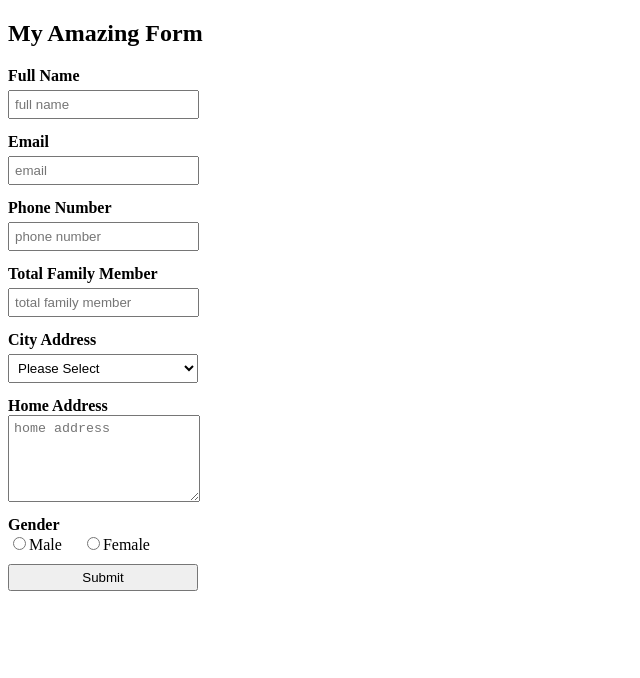
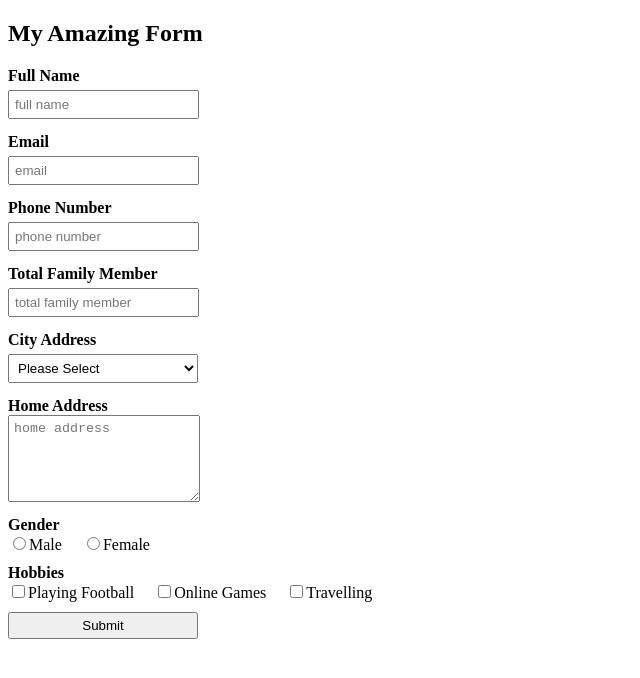
Before and after one commit to ridoansaleh/dynamic-form-json, a React (Create React App) app in the folder examples/: page / in a window 1280 px wide. Shown: the top 678 px of the page, without its empty margins (0-640 px from the left). Built offline with nearby package versions, Linux system fonts and the light colour scheme.

Commit message:
feat: add checkbox field (#11)

```diff
--- a/examples/src/data/formData.js
+++ b/examples/src/data/formData.js
@@ -130,5 +130,20 @@ export const formData = [
         params: ["gender is required"]
       }
     ]
+  },
+  {
+    id: "hobbies",
+    label: "Hobbies",
+    placeholder: "",
+    type: "checkbox",
+    validationType: "string",
+    value: "",
+    options: ["Playing Football", "Online Games", "Travelling"],
+    validations: [
+      {
+        type: "required",
+        params: ["hobbies is required"]
+      }
+    ]
   }
 ];
--- a/package.json
+++ b/package.json
@@ -1,6 +1,6 @@
 {
   "name": "dynamic-form-json",
-  "version": "1.0.5",
+  "version": "1.0.6",
   "main": "dist/index.js",
   "repository": "https://github.com/ridoansaleh/dynamic-form-json.git",
   "author": "ridoansaleh <ridoansalehnasution98@gmail.com>",
--- /dev/null
+++ b/src/components/CheckboxField.js
@@ -0,0 +1,46 @@
+import React, { useState } from "react";
+import PropTypes from "prop-types";
+import { FieldContainer, Label } from "./_fieldStyles";
+
+function CheckboxField(props) {
+  const [checkedItems, setCheckedItems] = useState(new Map());
+  const handleCheckItem = e => {
+    const { name, value } = e.target;
+    setCheckedItems(prevState => prevState.set(name, value));
+    props.setFieldValue(
+      props.name,
+      Array.from(checkedItems.values()).toString()
+    );
+  };
+  return (
+    <FieldContainer>
+      <div className="label">{props.label}</div>
+      {props.options.map((opt, index) => {
+        return (
+          <Label key={index}>
+            <input
+              type="checkbox"
+              name={props.name + "-" + index}
+              value={opt}
+              checked={checkedItems.get(props.name + "-" + index)}
+              onChange={handleCheckItem}
+            />
+            {opt}
+          </Label>
+        );
+      })}
+      {props.error && <div className="error">{props.error}</div>}
+    </FieldContainer>
+  );
+}
+
+CheckboxField.propTypes = {
+  label: PropTypes.string,
+  name: PropTypes.string.isRequired,
+  options: PropTypes.array,
+  error: PropTypes.any,
+  onChange: PropTypes.func.isRequired,
+  setFieldValue: PropTypes.func.isRequired
+};
+
+export default CheckboxField;
--- a/src/components/RadioButtonField.js
+++ b/src/components/RadioButtonField.js
@@ -1,6 +1,6 @@
 import React from "react";
 import PropTypes from "prop-types";
-import { FieldContainer, RadioLabel } from "./_fieldStyles";
+import { FieldContainer, Label } from "./_fieldStyles";
 
 function RadioButtonField(props) {
   return (
@@ -8,7 +8,7 @@ function RadioButtonField(props) {
       <div className="label">{props.label}</div>
       {props.options.map((opt, index) => {
         return (
-          <RadioLabel key={index}>
+          <Label key={index}>
             <input
               type="radio"
               name={props.name}
@@ -17,7 +17,7 @@ function RadioButtonField(props) {
               onChange={props.onChange}
             />
             {opt}
-          </RadioLabel>
+          </Label>
         );
       })}
       {props.error && <div className="error">{props.error}</div>}
--- a/src/components/_fieldStyles.js
+++ b/src/components/_fieldStyles.js
@@ -27,6 +27,6 @@ export const TextArea = styled.textarea`
   height: 75px;
 `;
 
-export const RadioLabel = styled.label`
+export const Label = styled.label`
   margin-right: 20px;
 `;
--- a/src/components/index.js
+++ b/src/components/index.js
@@ -4,16 +4,18 @@ import TextField from "./TextField";
 import SelectField from "./SelectField";
 import TextAreaField from "./TextAreaField";
 import RadioButtonField from "./RadioButtonField";
+import CheckboxField from "./CheckboxField";
 
 const fieldMap = {
   text: TextField,
   select: SelectField,
   textarea: TextAreaField,
-  radio: RadioButtonField
+  radio: RadioButtonField,
+  checkbox: CheckboxField
 };
 
 function Field({ fields, formikProps }) {
-  const { errors, values, handleChange } = formikProps;
+  const { errors, values, handleChange, setFieldValue } = formikProps;
   return fields.map((item, index) => {
     const Component = fieldMap[item.type];
     let error = errors.hasOwnProperty(item.id) && errors[item.id];
@@ -29,6 +31,7 @@ function Field({ fields, formikProps }) {
         value={values[item.id]}
         options={item.options}
         onChange={handleChange}
+        setFieldValue={setFieldValue}
         error={error}
       />
     );
```
Also changed, not shown: 1 other file (tests, documents, lock files or other folders).
